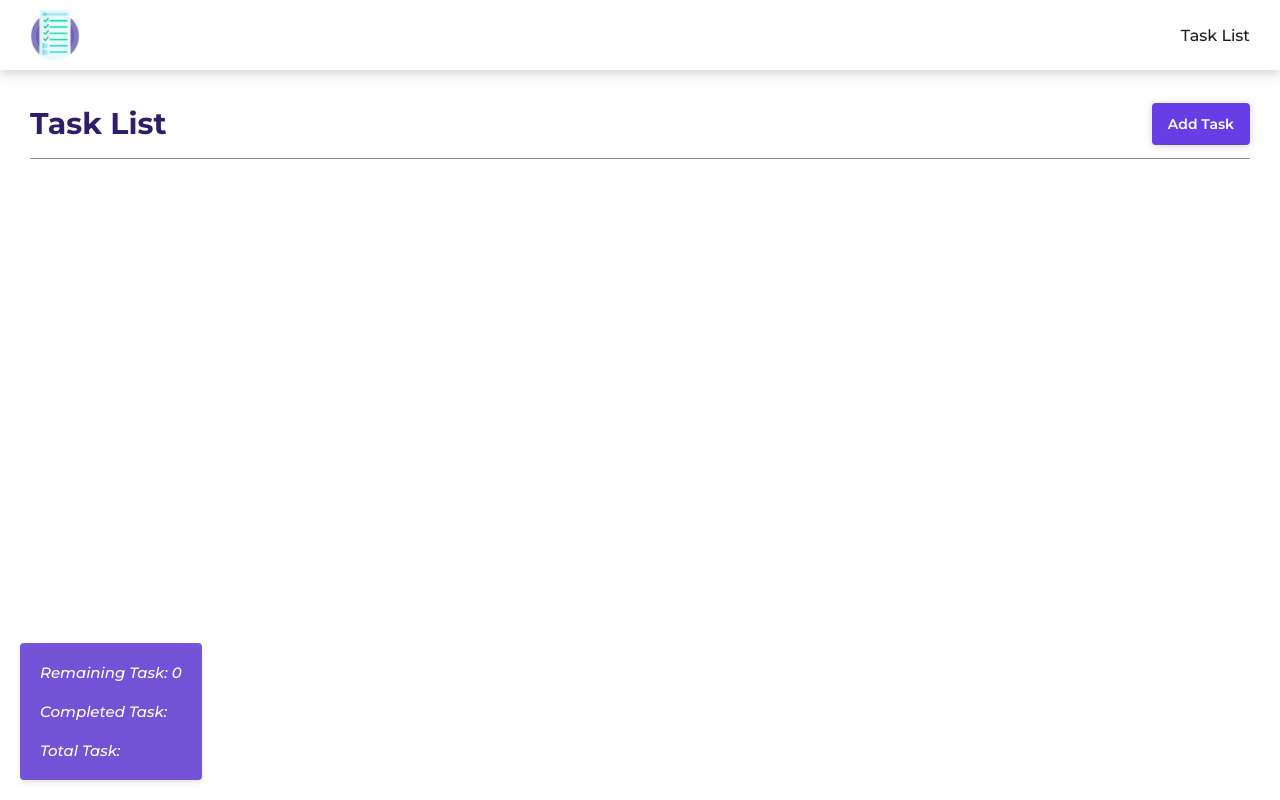
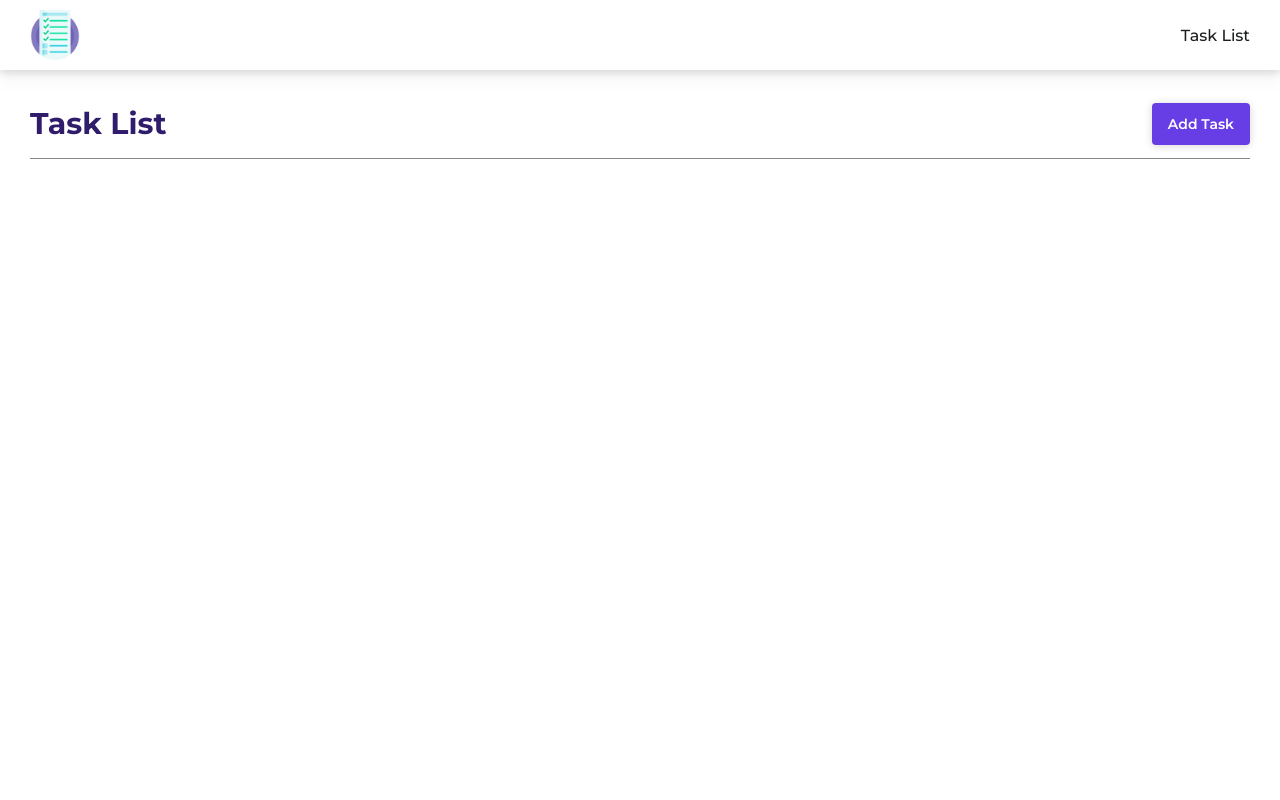
Before and after one commit to FrancisPogi22/task_list_application, a Vue app: page / in a window 1280 px wide. Built offline with nearby package versions, Linux system fonts and the light colour scheme; a web font is replaced by a local one.

Commit message:
Update System

```diff
--- a/src/components/TaskStatus.vue
+++ b/src/components/TaskStatus.vue
@@ -1,8 +1,9 @@
 <template>
-  <div id="task-status">
+  <div v-if="taskList.length > 0" id="task-status">
+    <p>Prioritize Task: {{ prioritizeTask }}</p>
     <p>Remaining Task: {{ remainingTask }}</p>
-    <p>Completed Task:</p>
-    <p>Total Task:</p>
+    <p>Completed Task: {{ completedTask }}</p>
+    <p>Total Task: {{ totalTask }}</p>
   </div>
 </template>
 
@@ -10,7 +11,16 @@
 export default {
   props: ["taskList"],
   computed: {
+    prioritizeTask() {
+      return this.taskList.filter((task) => task.isPriority == 1).length;
+    },
     remainingTask() {
+      return this.taskList.filter((task) => task.status == 0).length;
+    },
+    completedTask() {
+      return this.taskList.filter((task) => task.status == 1).length;
+    },
+    totalTask() {
       return this.taskList.filter((task) => !task.completed).length;
     },
   },
@@ -21,8 +31,11 @@ export default {
 #task-status {
   position: absolute;
   bottom: 0;
+  display: flex;
+  flex-direction: column;
+  gap: 20px;
   padding: 20px;
-  margin: 20px;
+  margin: 10px;
   background: #5025d1c4;
   border-radius: 4px;
   filter: drop-shadow(0 4px 3px rgb(0 0 0 / 0.07))
@@ -31,12 +44,7 @@ export default {
 
 #task-status p {
   color: #ffffff;
-  font-size: 15px;
-  font-style: italic;
+  font-size: 14px;
   font-weight: 500;
 }
-
-#task-status p:not(:last-child) {
-  margin-bottom: 20px;
-}
 </style>
--- a/src/views/TaskListView.vue
+++ b/src/views/TaskListView.vue
@@ -14,8 +14,8 @@
             :key="index"
           >
             <div class="task-status">
-              <p v-if="task.isPriority == 1" class="priority">prioritize</p>
-              <p v-if="task.status == 1" class="done-task">done</p>
+              <p v-if="task.isPriority == 1" class="priority">prioritized</p>
+              <p v-if="task.status == 1" class="done-task">completed</p>
               <p class="date">{{ task.createdAt }}</p>
             </div>
             <div class="task-desc-con">
@@ -50,7 +50,6 @@
 </template>
 
 <script>
-import { useRouter } from "vue-router";
 import AddTaskForm from "../components/TaskForm.vue";
 import TaskStatus from "../components/TaskStatus.vue";
 
@@ -107,7 +106,7 @@ export default {
 <style scoped>
 .backdrop {
   overflow: auto;
-  top: 69px;
+  top: 71px;
   position: fixed;
   background: rgba(0, 0, 0, 0.5);
   width: 100%;
```
